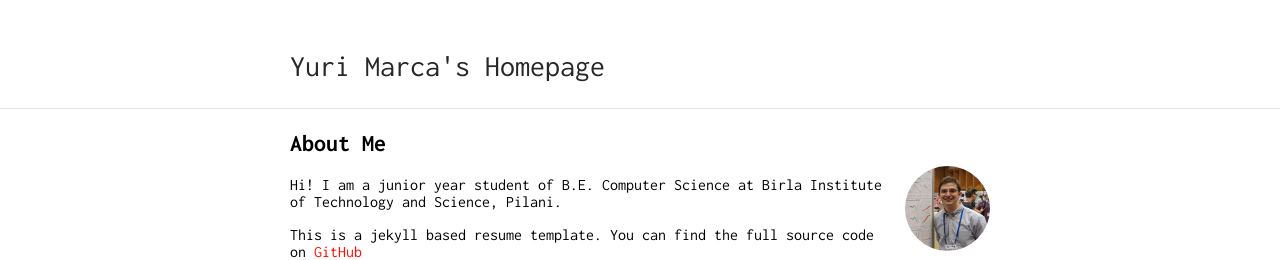
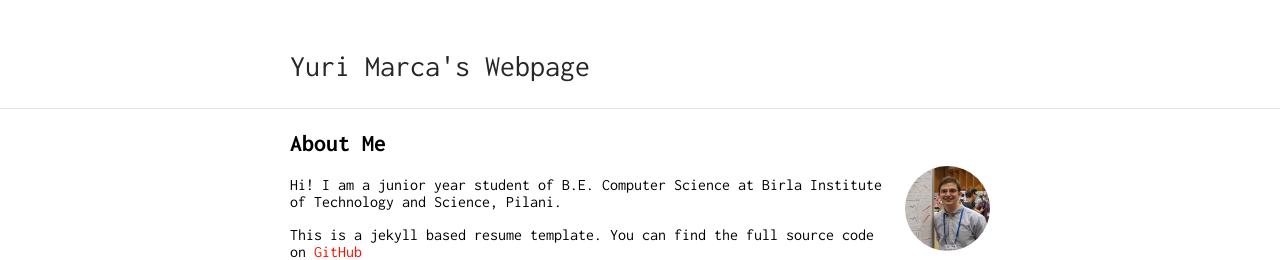
Before and after one commit to yurimarca/yurimarca.github.io, a Jekyll site: the page built from index2.md, in a window 1280 px wide. Shown: the top 260 px of the page. Built offline with Jekyll 4.4.1, drawn with Linux system fonts in a browser that asks for light colours.

Commit message:
under construction update

```diff
--- a/_config.yml
+++ b/_config.yml
@@ -1,4 +1,4 @@
-title: Yuri Marca's Homepage
+title: Yuri Marca's Webpage
 url: "https://yurimarca.github.io/"
 # baseurl: ""
 
```
